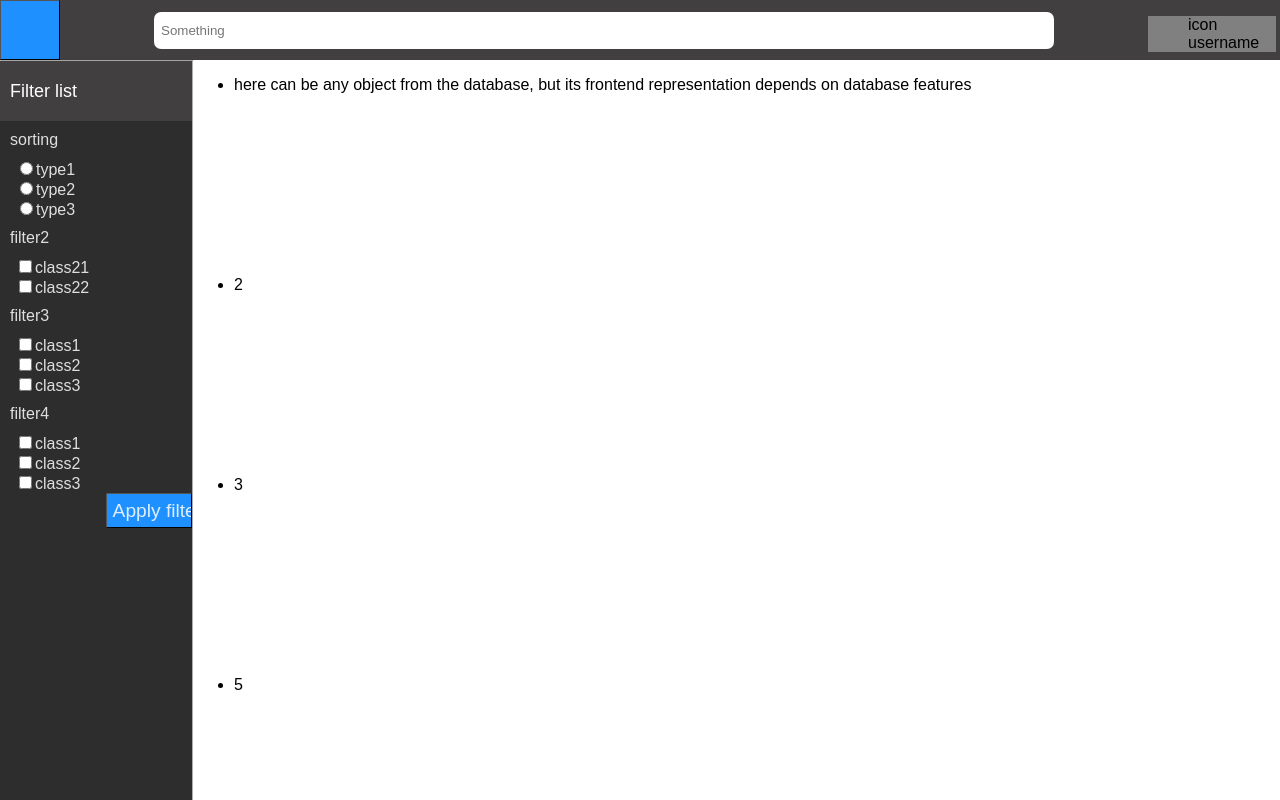
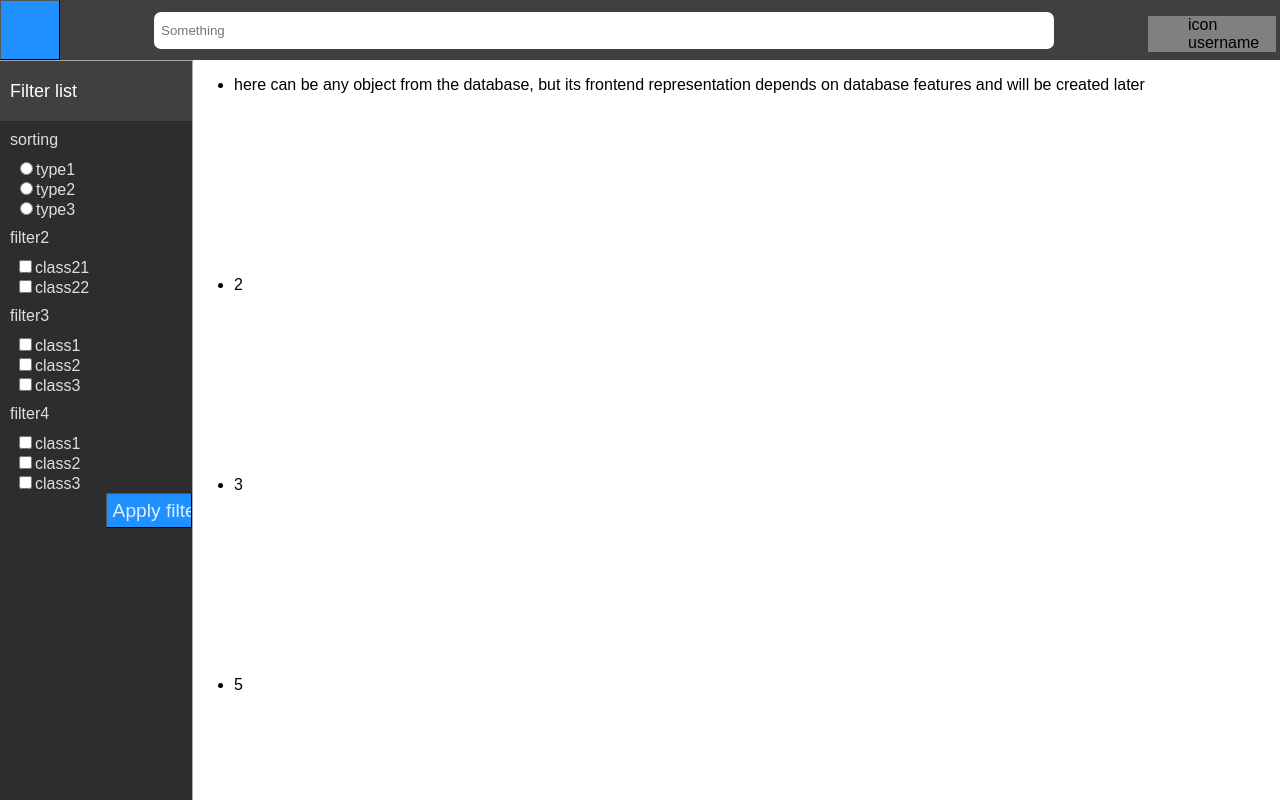
Before and after one commit to bralexx/fullstack_project_myfront, a React (Create React App) app: page / in a window 1280 px wide. Shown: the top 800 px of the page. Built offline with nearby package versions, Linux system fonts and the light colour scheme.

Commit message:
filter list style fix

```diff
--- a/src/components/ObjectList.js
+++ b/src/components/ObjectList.js
@@ -1,5 +1,5 @@
 const hardcoded_data = [
-  {key:1, text:"here can be any object from the database, but its frontend representation depends on database features"},
+  {key:1, text:"here can be any object from the database, but its frontend representation depends on database features and will be created later"},
   {key:2, text:2},
   {key:3, text:3},
   {key:4, text:5},
--- a/src/components/container_styles.css
+++ b/src/components/container_styles.css
@@ -92,14 +92,14 @@ body {
 }
 
 .filter-element-container {
-  position:relative;
+  /* position:relative; */
   width:100%;
     /* border-width: 5px; */
   /* border-style: dashed; */
 }
 
 .filter-element-container::before {
-  position: absolute;
+  /* position: absolute; */
   content: "";
   height: 1px;
   width: 50%;
```
